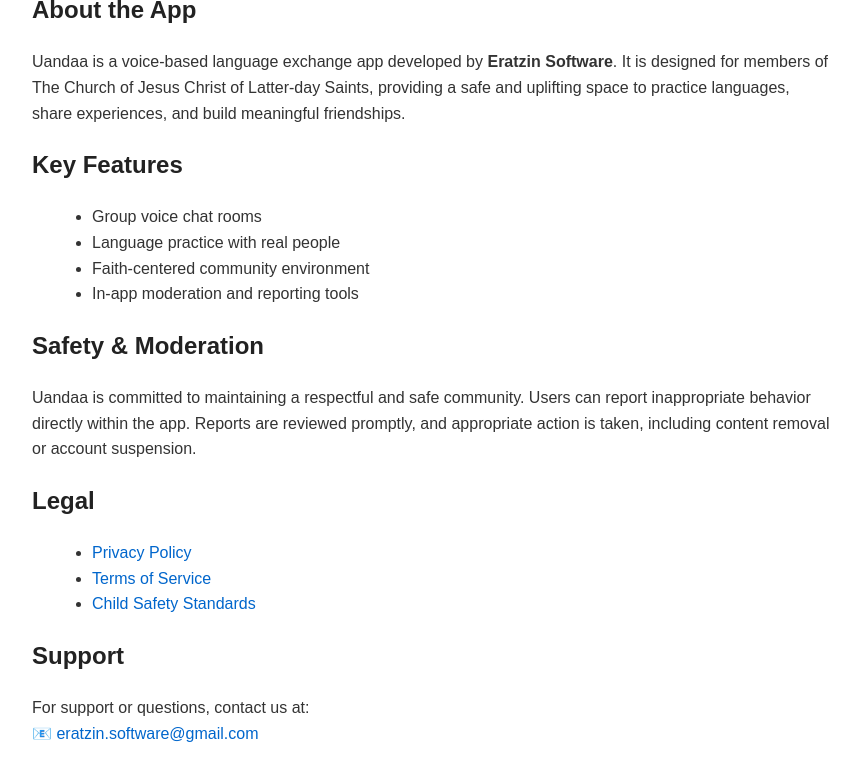
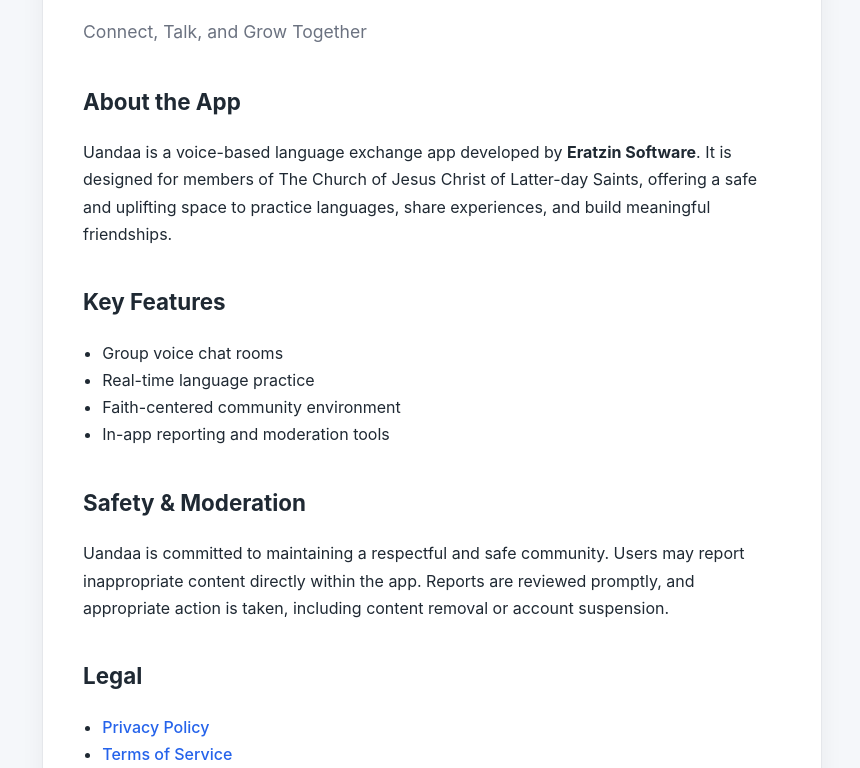
Before and after one commit to machz1988/app-ads-txt, a plain HTML site: page Uandaa/index.html in a window 1280 px wide. Shown: the part 167-935 px from the top of the page, without its empty margins (208-1068 px from the left). Drawn offline with Linux system fonts and the light colour scheme.

Commit message:
Styling the pages

```diff
--- a/Uandaa/index.html
+++ b/Uandaa/index.html
@@ -5,82 +5,140 @@
   <meta name="viewport" content="width=device-width, initial-scale=1.0" />
   <title>Uandaa – Connect, Talk, and Grow Together</title>
   <meta name="description" content="Uandaa is a voice-based language exchange app by Eratzin Software." />
+
   <style>
+    :root {
+      --bg: #f5f7fa;
+      --card: #ffffff;
+      --text: #1f2933;
+      --muted: #6b7280;
+      --accent: #2563eb;
+      --border: #e5e7eb;
+    }
+
+    * {
+      box-sizing: border-box;
+    }
+
     body {
-      font-family: Arial, sans-serif;
-      max-width: 800px;
-      margin: 40px auto;
+      margin: 0;
+      font-family: -apple-system, BlinkMacSystemFont, "Segoe UI",
+        Roboto, Helvetica, Arial, sans-serif;
+      background: var(--bg);
+      color: var(--text);
+      line-height: 1.7;
+    }
+
+    .container {
+      max-width: 820px;
+      margin: 60px auto;
       padding: 0 20px;
-      line-height: 1.6;
-      color: #333;
     }
-    h1, h2 {
-      color: #222;
+
+    .card {
+      background: var(--card);
+      border-radius: 12px;
+      padding: 40px;
+      box-shadow: 0 10px 25px rgba(0, 0, 0, 0.05);
+      border: 1px solid var(--border);
     }
+
+    h1 {
+      font-size: 2.2rem;
+      margin-top: 0;
+    }
+
+    h2 {
+      margin-top: 2.2rem;
+      font-size: 1.4rem;
+    }
+
+    ul {
+      padding-left: 1.2rem;
+    }
+
     a {
-      color: #0066cc;
+      color: var(--accent);
       text-decoration: none;
+      font-weight: 500;
     }
+
     a:hover {
       text-decoration: underline;
     }
-    ul {
-      margin-left: 20px;
+
+    .tagline {
+      font-size: 1.1rem;
+      color: var(--muted);
+      margin-bottom: 1.5rem;
     }
+
     footer {
-      margin-top: 60px;
-      font-size: 0.9em;
-      color: #666;
+      margin-top: 50px;
+      text-align: center;
+      font-size: 0.9rem;
+      color: var(--muted);
+    }
+
+    @media (max-width: 600px) {
+      .card {
+        padding: 28px;
+      }
     }
   </style>
 </head>
 <body>
 
+  <div class="container">
+    <div class="card">
+
       <h1>Uandaa</h1>
-  <p>
-    <strong>Connect, Talk, and Grow Together</strong>
-  </p>
+      <p class="tagline">Connect, Talk, and Grow Together</p>
 
       <h2>About the App</h2>
       <p>
-    Uandaa is a voice-based language exchange app developed by <strong>Eratzin Software</strong>.
+        Uandaa is a voice-based language exchange app developed by
+        <strong>Eratzin Software</strong>.
         It is designed for members of The Church of Jesus Christ of Latter-day Saints,
-    providing a safe and uplifting space to practice languages, share experiences,
+        offering a safe and uplifting space to practice languages, share experiences,
         and build meaningful friendships.
       </p>
 
       <h2>Key Features</h2>
       <ul>
         <li>Group voice chat rooms</li>
-    <li>Language practice with real people</li>
+        <li>Real-time language practice</li>
         <li>Faith-centered community environment</li>
-    <li>In-app moderation and reporting tools</li>
+        <li>In-app reporting and moderation tools</li>
       </ul>
 
       <h2>Safety & Moderation</h2>
       <p>
         Uandaa is committed to maintaining a respectful and safe community.
-    Users can report inappropriate behavior directly within the app.
+        Users may report inappropriate content directly within the app.
         Reports are reviewed promptly, and appropriate action is taken,
         including content removal or account suspension.
       </p>
 
       <h2>Legal</h2>
       <ul>
-    <li><a href="privacy-policy.html">Privacy Policy</a></li>
-    <li><a href="eula-terms.html">Terms of Service</a></li>
-    <li><a href="child-safety-standards.html">Child Safety Standards</a></li>
+        <li><a href="/privacy-policy.html">Privacy Policy</a></li>
+        <li><a href="/terms.html">Terms of Service</a></li>
+        <li><a href="/community-guidelines.html">Community Guidelines</a></li>
       </ul>
 
       <h2>Support</h2>
       <p>
-    For support or questions, contact us at:<br />
-    📧 <a href="mailto:eratzin.software@gmail.com">eratzin.software@gmail.com</a>
+        Contact us at:<br />
+        📧 <a href="mailto:support@uandaa.app">support@uandaa.app</a>
       </p>
+
+    </div>
 
     <footer>
       © 2025 Eratzin Software – Uandaa
     </footer>
+  </div>
 
 </body>
 </html>
```
Also changed, not shown: index.html (+81 -17 lines). Lines whose indentation alone changed are shown as unchanged.
